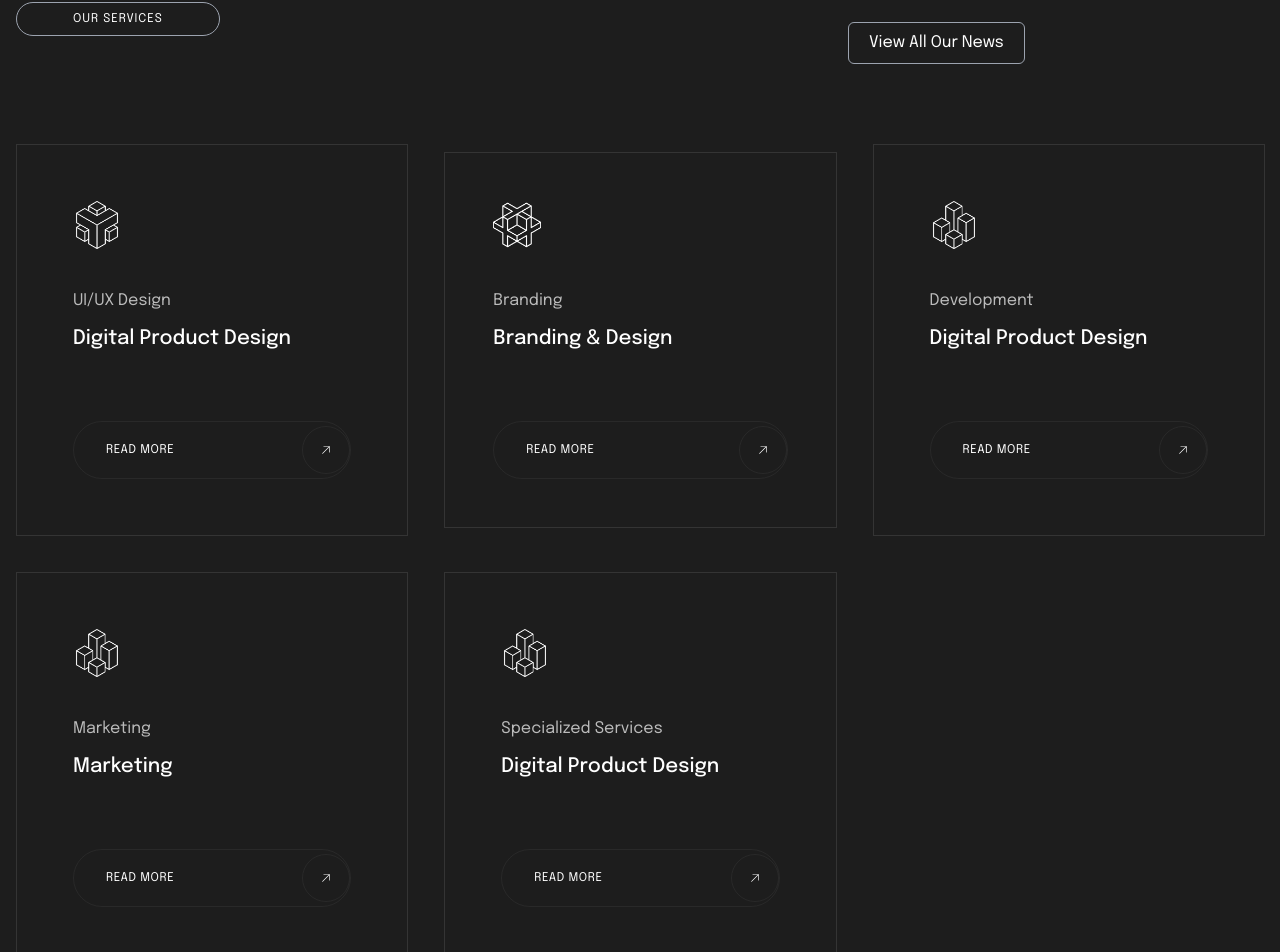
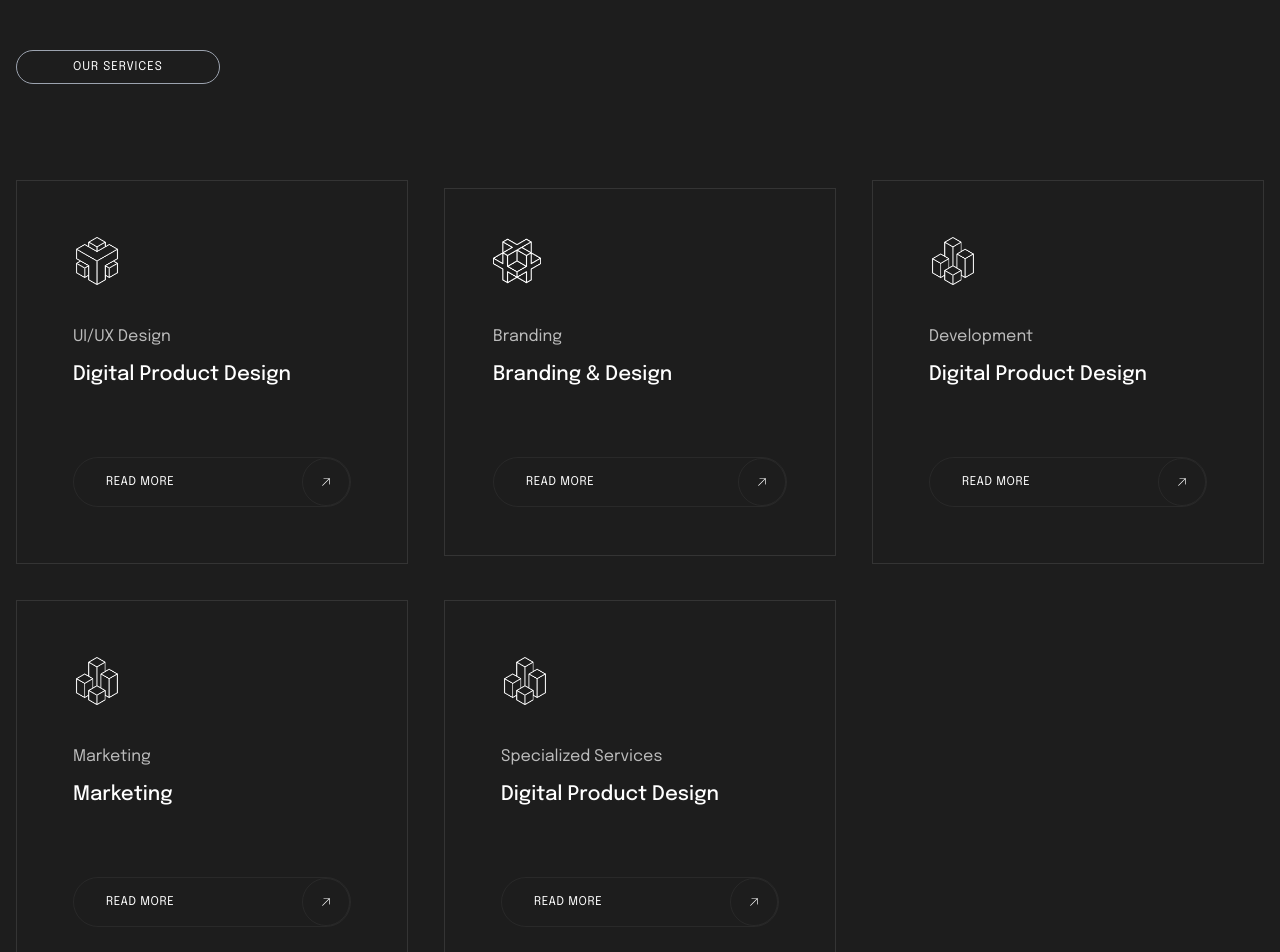
Before and after one commit to ahmetizgi84/fiv-media, a React (Vite) app: page / in a window 1280 px wide. Shown: the part 1368-2320 px from the top of the page. Built offline with nearby package versions, Linux system fonts and the light colour scheme.

Commit message:
Buton ve responsive düzenlenmesş
.

```diff
--- a/src/pages/Home.tsx
+++ b/src/pages/Home.tsx
@@ -82,7 +82,7 @@ function Hero() {
             {t('heroInfo')}
 
           </motion.p>
-          <button className="relative z-40  mt-6 ml-14  px-14 py-2 rounded-3xl border transition duration-300 ease-in-out hover:bg-white hover:text-zinc-800  inline-block border-gray-400">
+          <button className="relative z-40  mt-6 md:ml-14  px-14 py-2 rounded-3xl border transition duration-300 ease-in-out hover:bg-white hover:text-zinc-800  inline-block border-gray-400 ">
           <Link to="/Contact"> {t('heroContact')}</Link>
         </button>
      </div>
@@ -110,7 +110,7 @@ function Benefits() {
   const { t } = useTranslation();
   return (
 
-    <section className="max-w-7xl mx-auto px-4 md:flex pt-[120px]">
+    <section className="max-w-7xl mx-auto px-4 md:flex pt-[120px] items-center">
 
       <div className="basis-1/2 mb-7 md:mb-0">
 
@@ -124,10 +124,10 @@ function Benefits() {
         <p className="text-base font-light text-gray-300">
          {t('benefitComment')}
         </p>
-
+{/*
         <button className="px-5 py-2 rounded-md mt-5 transition duration-300 ease-in-out hover:bg-white hover:text-zinc-800 border inline-block border-gray-400">
           <Link to="#">{t('newsButton')}</Link>
-        </button>
+        </button> */}
       </div>
     </section>
   );
@@ -180,26 +180,18 @@ function OurServices() {
   return (
     <section className="max-w-7xl mx-auto px-4">
       <div className="md:flex pt-[120px] mb-[80px]">
-        <div className="flex-1">
-          <h6 className="py-2 px-14 text-xs uppercase tracking-[1px] rounded-3xl border inline-block border-gray-400 mb-4">
+        <div className="flex-1 pt-10 mt-5">
+          <h6 className="py-2 px-14  text-xs uppercase tracking-[1px] rounded-3xl border inline-block border-gray-400 mb-4">
             {t('ourservicesTitle')}
           </h6>
         </div>
 
-        <div className="basis-1/3 mx-auto">
-          <p className="text-base font-light text-gray-300">
 
-          </p>
-
-          <button className="px-5 py-2 rounded-md mt-5 transition duration-300 ease-in-out border inline-block border-gray-400 hover:bg-white hover:text-zinc-800">
-            <Link to="#">{t('newsButton')}</Link>
-          </button>
-        </div>
       </div>
 
-      <div className="grid grid-cols-3  gap-9 justify-center items-center min-w-max  max-sm:grid-cols-1 " >
+      <div className="grid grid-cols-3  gap-9 justify-center items-center min-w-max max-sm:grid-cols-1 " >
         {/* CARD 1 */}
-        <div className="max-w-md max-sm:max-w-md  flex-1 items-start border border-white/[0.1] md:p-14 p-8   ">
+        <div className=" flex-1 items-start border border-white/[0.1] md:p-14 p-8   ">
           <div className="w-12 mb-10">
             <img src="/images/0.png" alt="" className="w-full h-full object-cover align-middle" />
           </div>
@@ -210,13 +202,13 @@ function OurServices() {
           In cooperation with renown Artist and technicians we develop your Ideas in the highest quality possible. We create Content and Interface for your Brand and market them accordingly for the highest revenue gain.
           </p>
 
-          <div className=''>
+          <div className='min-w-max'>
             <Link
               to='/services'
-              className="w-full py-1 pl-8 border border-white/[0.05] rounded-[30px] transition duration-300 ease-in-out relative mt-8 uppercase text-xs tracking-wider inline-block no-underline hover:bg-white hover:text-zinc-800 max-sm:mx-auto">
+              className="w-full py-4 pl-8 border border-white/[0.05] rounded-[30px] transition duration-300 ease-in-out relative mt-8 uppercase text-xs tracking-wider inline-block no-underline hover:bg-white hover:text-zinc-800 max-sm:mx-auto">
               {t('readMore')}
               <svg
-                className="relative inline-block -top-0 right-0 w-12 h-12 p-4 border border-white/[0.05] rounded-[50%] ml-32 max-sm:ml-56 "
+                className=" inline-block -top-0  w-12 h-12 p-4 border border-white/[0.05] rounded-[50%] right-0 absolute "
                 width="18"
                 height="18"
                 viewBox="0 0 18 18"
@@ -242,13 +234,13 @@ function OurServices() {
           In cooperation with renown Artist and technicians we develop your Ideas in the highest quality possible. We create Content and Interface for your Brand and market them accordingly for the highest revenue gain.
           </p>
 
-          <div className='flex'>
+          <div className='min-w-max'>
           <Link
               to='/services'
-              className="w-full py-1 pl-8 border border-white/[0.05] rounded-[30px] transition duration-300 ease-in-out relative mt-8 uppercase text-xs tracking-wider inline-block no-underline hover:bg-white hover:text-zinc-800 max-sm:mx-auto  ">
+              className="w-full py-4 pl-8 border border-white/[0.05] rounded-[30px] transition duration-300 ease-in-out relative mt-8 uppercase text-xs tracking-wider inline-block no-underline hover:bg-white hover:text-zinc-800 max-sm:mx-auto  ">
               {t('readMore')}
               <svg
-                className="relative inline-block -top-0 right-0 w-12 h-12 p-4 border border-white/[0.05] rounded-[50%] ml-36  max-sm:ml-56 "
+                className="inline-block -top-0  w-12 h-12 p-4 border border-white/[0.05] rounded-[50%] right-0 absolute "
                 width="18"
                 height="18"
                 viewBox="0 0 18 18"
@@ -274,13 +266,13 @@ function OurServices() {
           In cooperation with renown Artist and technicians we develop your Ideas in the highest quality possible. We create Content and Interface for your Brand and market them accordingly for the highest revenue gain.
           </p>
 
-          <div>
+          <div className='min-w-max'>
           <Link
               to='/services'
-              className="w-full py-1 pl-8 border border-white/[0.05] rounded-[30px] transition duration-300 ease-in-out relative mt-8 uppercase text-xs tracking-wider inline-block no-underline hover:bg-white hover:text-zinc-800 max-sm:mx-auto">
+              className="w-full py-4 pl-8 border border-white/[0.05] rounded-[30px] transition duration-300 ease-in-out relative mt-8 uppercase text-xs tracking-wider inline-block no-underline hover:bg-white hover:text-zinc-800 max-sm:mx-auto">
               {t('readMore')}
               <svg
-                className="relative inline-block -top-0 right-0 w-12 h-12 p-4 border border-white/[0.05] rounded-[50%] ml-32 max-sm:ml-56  "
+                className="inline-block -top-0  w-12 h-12 p-4 border border-white/[0.05] rounded-[50%] right-0 absolute  "
                 width="18"
                 height="18"
                 viewBox="0 0 18 18"
@@ -307,13 +299,13 @@ function OurServices() {
 Without a Market a Brand can not survive no matter how good it is. Our Mission is to enhance your Marketing value through direct Communication and targeted (Audience?)
           </p>
 
-          <div>
+          <div className='min-w-max'>
           <Link
               to='/services'
-              className="w-full py-1 pl-8 border border-white/[0.05] rounded-[30px] transition duration-300 ease-in-out relative mt-8 uppercase text-xs tracking-wider inline-block no-underline hover:bg-white hover:text-zinc-800 max-sm:mx-auto">
+              className="w-full py-4 pl-8 border border-white/[0.05] rounded-[30px] transition duration-300 ease-in-out relative mt-8 uppercase text-xs tracking-wider inline-block no-underline hover:bg-white hover:text-zinc-800 max-sm:mx-auto">
               {t('readMore')}
               <svg
-                className="relative inline-block -top-0 right-0 w-12 h-12 p-4 border border-white/[0.05] rounded-[50%]  ml-32 max-sm:ml-56 "
+                className="inline-block -top-0  w-12 h-12 p-4 border border-white/[0.05] rounded-[50%] right-0 absolute"
                 width="18"
                 height="18"
                 viewBox="0 0 18 18"
@@ -338,13 +330,13 @@ Without a Market a Brand can not survive no matter how good it is. Our Mission i
           Is there something you need that is more special? Contact us we will make sure to deliver the highest Quality.
           </p>
 
-          <div>
+          <div className='min-w-max'>
           <Link
               to='/services'
-              className="w-full py-1 pl-8 border border-white/[0.05] rounded-[30px] transition duration-300 ease-in-out relative mt-8 uppercase text-xs tracking-wider inline-block no-underline hover:bg-white hover:text-zinc-800 max-sm:mx-auto">
+              className="w-full py-4 pl-8 border border-white/[0.05] rounded-[30px] transition duration-300 ease-in-out relative mt-8 uppercase text-xs tracking-wider inline-block no-underline hover:bg-white hover:text-zinc-800 max-sm:mx-auto">
               {t('readMore')}
               <svg
-                className="relative inline-block -top-0 right-0 w-12 h-12 p-4 border border-white/[0.05] rounded-[50%] ml-32 max-sm:ml-56 "
+                className="inline-block -top-0  w-12 h-12 p-4 border border-white/[0.05] rounded-[50%] right-0 absolute"
                 width="18"
                 height="18"
                 viewBox="0 0 18 18"
@@ -391,7 +383,7 @@ function SimpleCard() {
 
 
       </div>
-      <div className='mx-auto text-center mt-5 '>
+      <div className='mx-auto md:text-center mt-5 max-sm:ml-5 relative'>
       <button className="px-5 py-2 rounded-md  transition duration-300 ease-in-out hover:bg-white hover:text-zinc-800 border inline-block border-gray-400  ">
           <Link to="https://www.youtube.com/@euroturk-tv" target='blank'>{t('newsButton1')}</Link>
         </button>
@@ -457,8 +449,8 @@ function PeopleSay() {
   return (
     <section className="py-[120px] md:flex mx-auto  mt-5 bg-[#1a1a1a]">
       <div className="max-w-7xl mx-auto px-4">
-        <div className="text-center mb-20">
-          <h6 className="py-2 px-14 text-xs uppercase tracking-[1px] rounded-3xl border inline-block border-gray-400 mb-4">
+        <div className="md:text-center mb-20 ">
+          <h6 className="py-2 px-14 text-xs uppercase tracking-[1px] rounded-3xl border inline-block border-gray-400 mb-4 ">
             {t('testimional')}
           </h6>
           <h2 className="text-5xl font-semibold">{t('testimionalTitle')}</h2>
```
